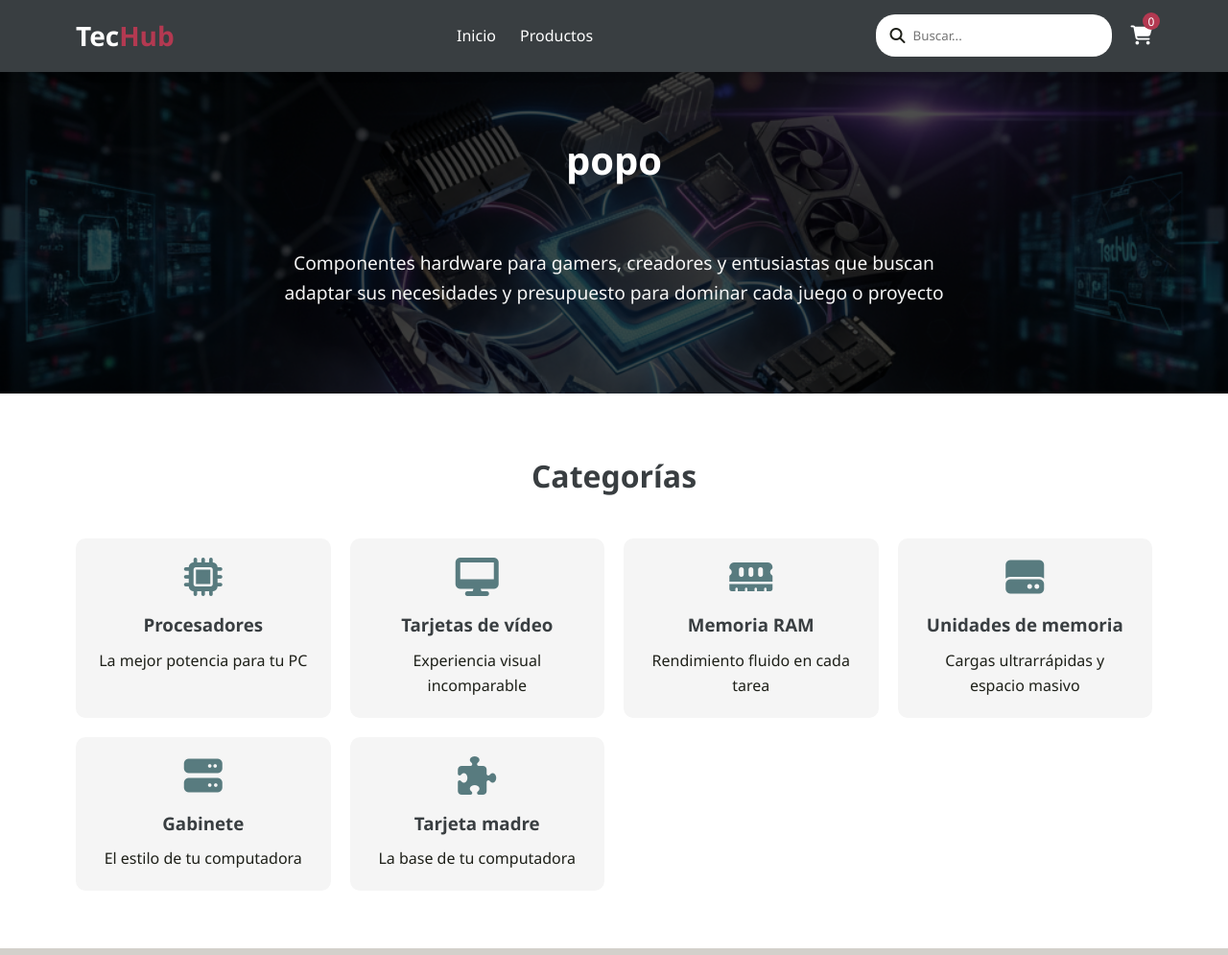
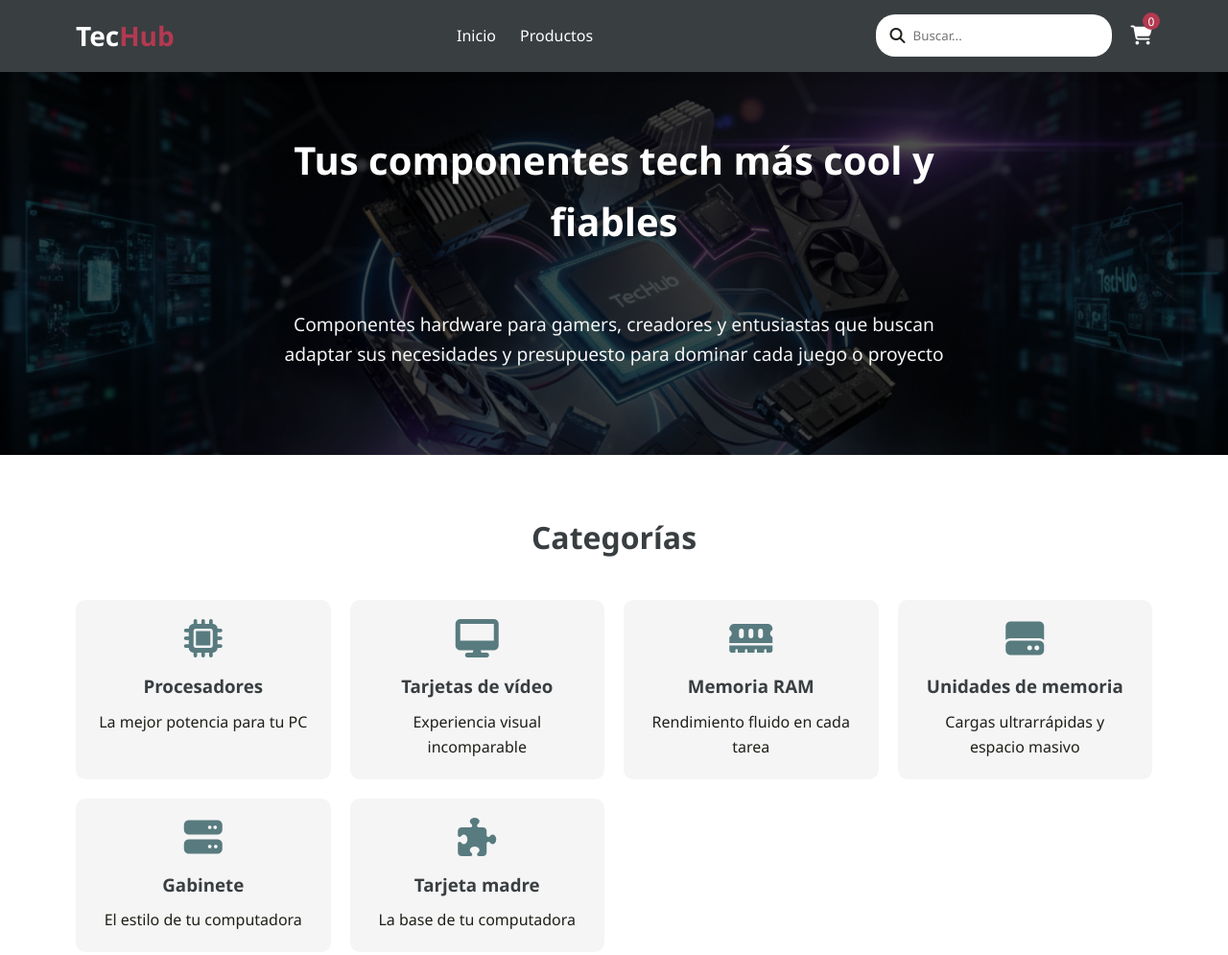
Before and after one commit to SARETHBRAN/web-TecHub-Fullstack, a plain HTML site: page TecHub.html in a window 1280 px wide. Shown: the top 995 px of the page at 96% size. Drawn offline with Linux system fonts and the light colour scheme; no server answers.

```diff
--- a/TecHub.html
+++ b/TecHub.html
@@ -45,7 +45,7 @@
     <!-- Hero Section -->
     <section class="hero">
         <div class="container">
-            <h1>popo</h1>
+            <h1>Tus componentes tech más cool y fiables</h1>
             <p>Componentes hardware para gamers, creadores y entusiastas que buscan adaptar sus necesidades y presupuesto para dominar cada juego o proyecto</p>
         </div>
     </section>
```
